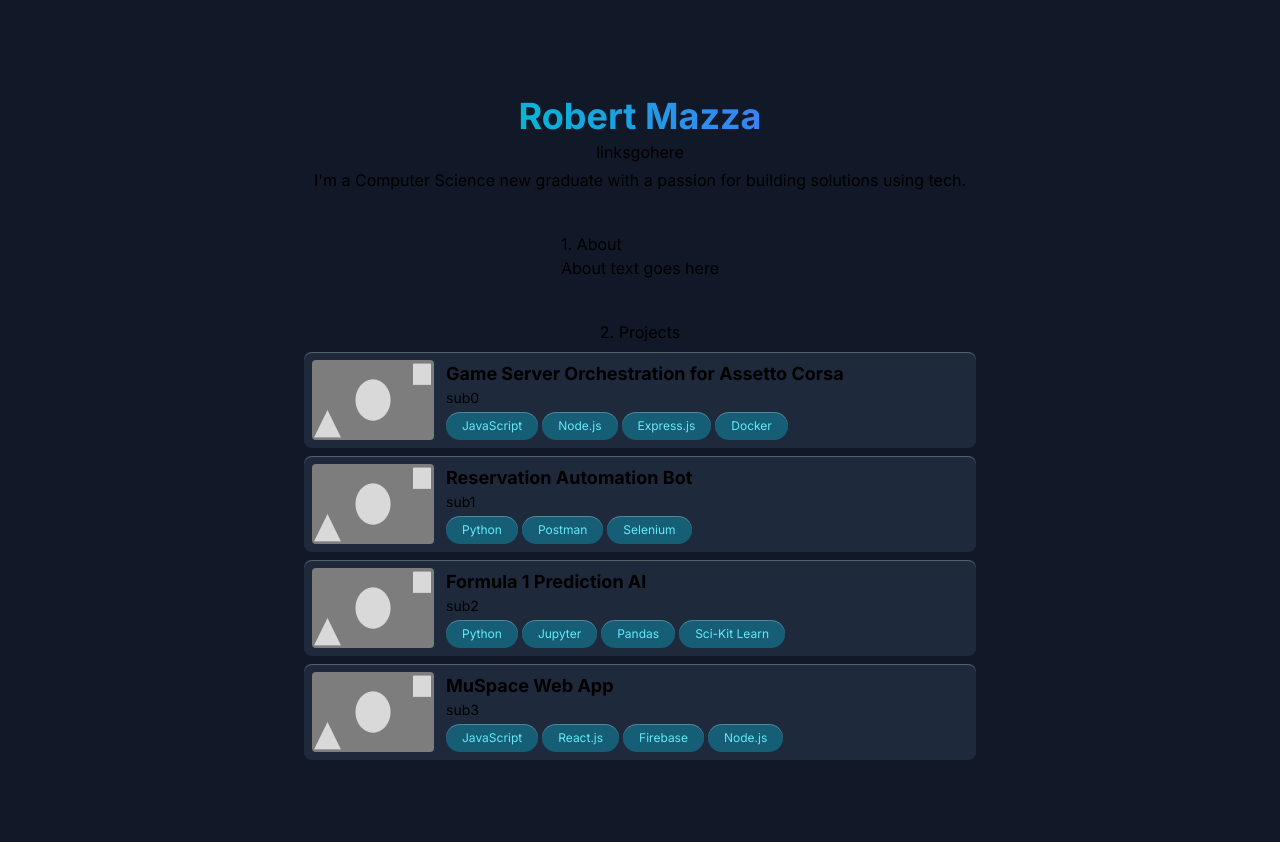
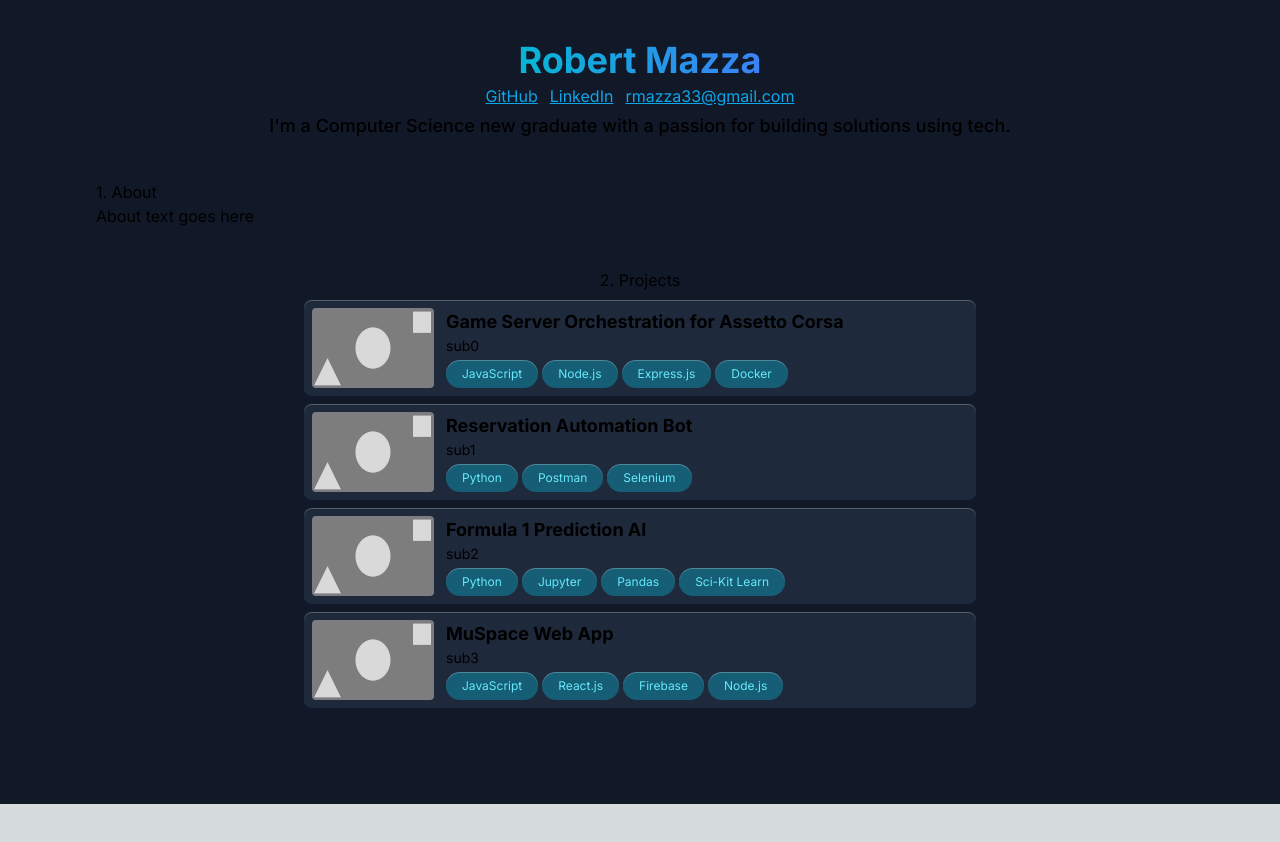
Before and after one commit to Robert336/Personal_Website, a Next.js app in the folder personal-website/: page / in a window 1280 px wide. Shown: the top 842 px of the page. After the commit the page ends 804 px from the top, so only its background shows below. Built offline with nearby package versions, Linux system fonts and the light colour scheme.

Commit message:
style links, divs, and sub title

```diff
--- a/personal-website/src/app/components/ProjectCard.tsx
+++ b/personal-website/src/app/components/ProjectCard.tsx
@@ -13,7 +13,7 @@ interface ProjectCardProps {
 export default function ProjectCard(props: ProjectCardProps) {
     return (
       <>
-        <div className="grid-cols-3 gap-3 h-24 max-w-2xl w-3/4 bg-slate-800 rounded-lg p-2 flex shadow-inner-top hover:bg-gradient-to-r from-cyan-500/[.15] to-purple-500/[.15]">
+        <div className="grid-cols-3 gap-3 max-w-2xl w-3/4 bg-slate-800 rounded-lg p-2 flex shadow-inner-top hover:bg-gradient-to-r from-cyan-500/[.15] to-purple-500/[.15]">
             <Image src={props.image ? props.image : image_placeholder} alt="preview screenshot of the project" className="max-w-[122px] rounded"/>
             <div className="flex flex-col">
               <p className="font-bold text-lg">{props.title}</p>
--- a/personal-website/src/app/page.tsx
+++ b/personal-website/src/app/page.tsx
@@ -3,21 +3,21 @@ import ProjectCard from './components/ProjectCard'
 
 export default function Home() {
   return (
-    <main className="flex min-h-screen flex-col items-center p-24 bg-gray-900">
+    <main className="flex min-h-screen flex-col items-center p-24 pt-10 bg-gray-900">
       <h1 className="text-4xl font-bold text-sky-500 bg-gradient-to-r from-cyan-500 to-blue-500 text-transparent bg-clip-text pb-1">Robert Mazza</h1>
-      <div className="flex-row pb-1">
-        <a>links</a>
-        <a>go</a>
-        <a>here</a>
+      <div className="flex flex-row pb-1 gap-3">
+        <a className="underline text-sky-500 hover:text-blue-800" href="https://github.com/Robert336">GitHub</a>
+        <a className="underline text-sky-500 hover:text-blue-800" href="https://www.linkedin.com/in/robert-mazza-6a8063203/">LinkedIn</a>
+        <a className="underline text-sky-500 hover:text-blue-800" href="rmazza33@gmail.com">rmazza33@gmail.com</a>
       </div>
-      <h2 className="pb-10">
+      <h2 className="pb-10 font-medium text-lg">
         I&apos;m a Computer Science new graduate with a passion for building solutions using tech.
       </h2>
-      <div>
+      <div className="flex flex-col self-start">
           <h3>1. About</h3>
           <p>About text goes here</p>
       </div>
-      <div className="flex flex-col items-center gap-2 pt-10 w-screen">
+      <div className="flex flex-col items-center gap-2 pt-10 w-full">
         <h3>2. Projects</h3>
         <ProjectCard title='Game Server Orchestration for Assetto Corsa' subtitle='sub0' tags={['JavaScript', 'Node.js', 'Express.js', 'Docker']} />
         <ProjectCard title='Reservation Automation Bot' subtitle='sub1' tags={['Python', 'Postman', 'Selenium']}/>
```
